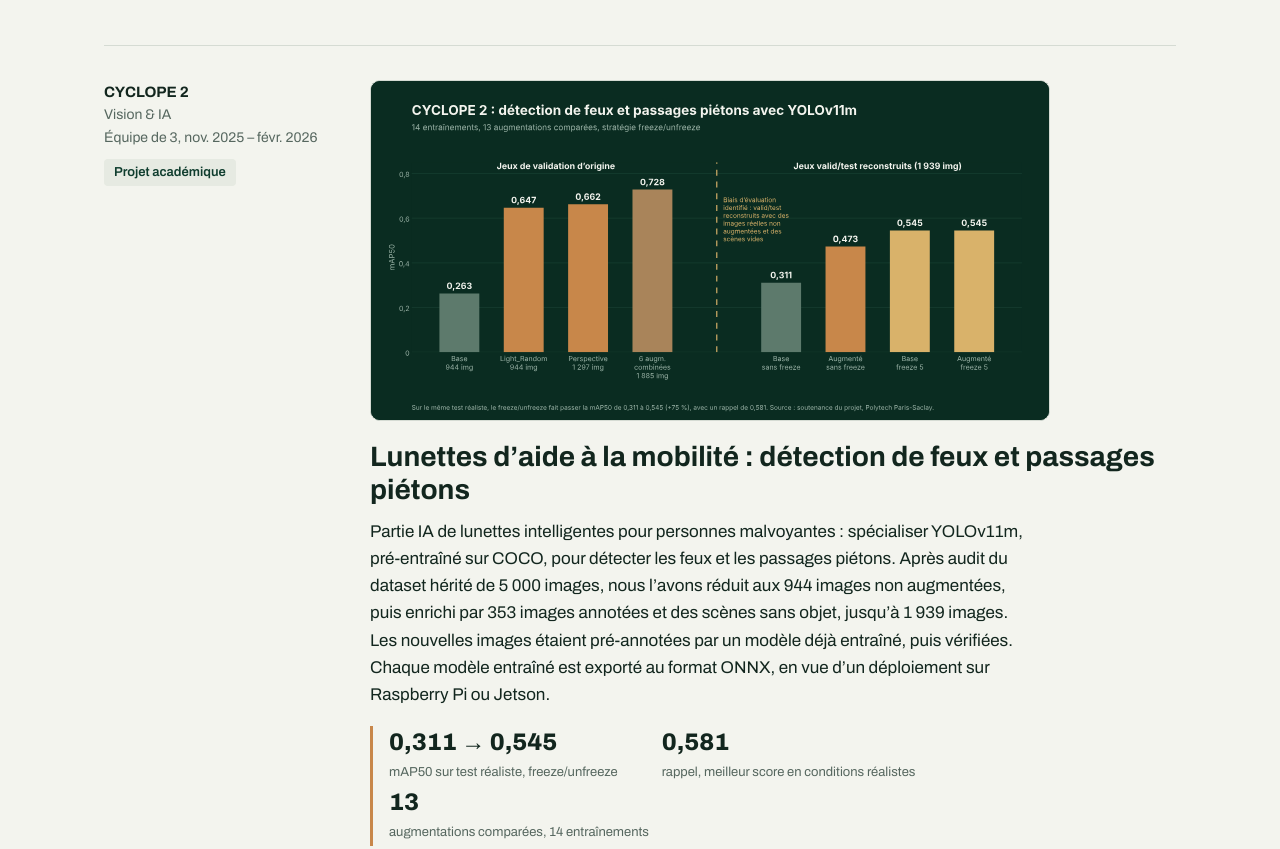
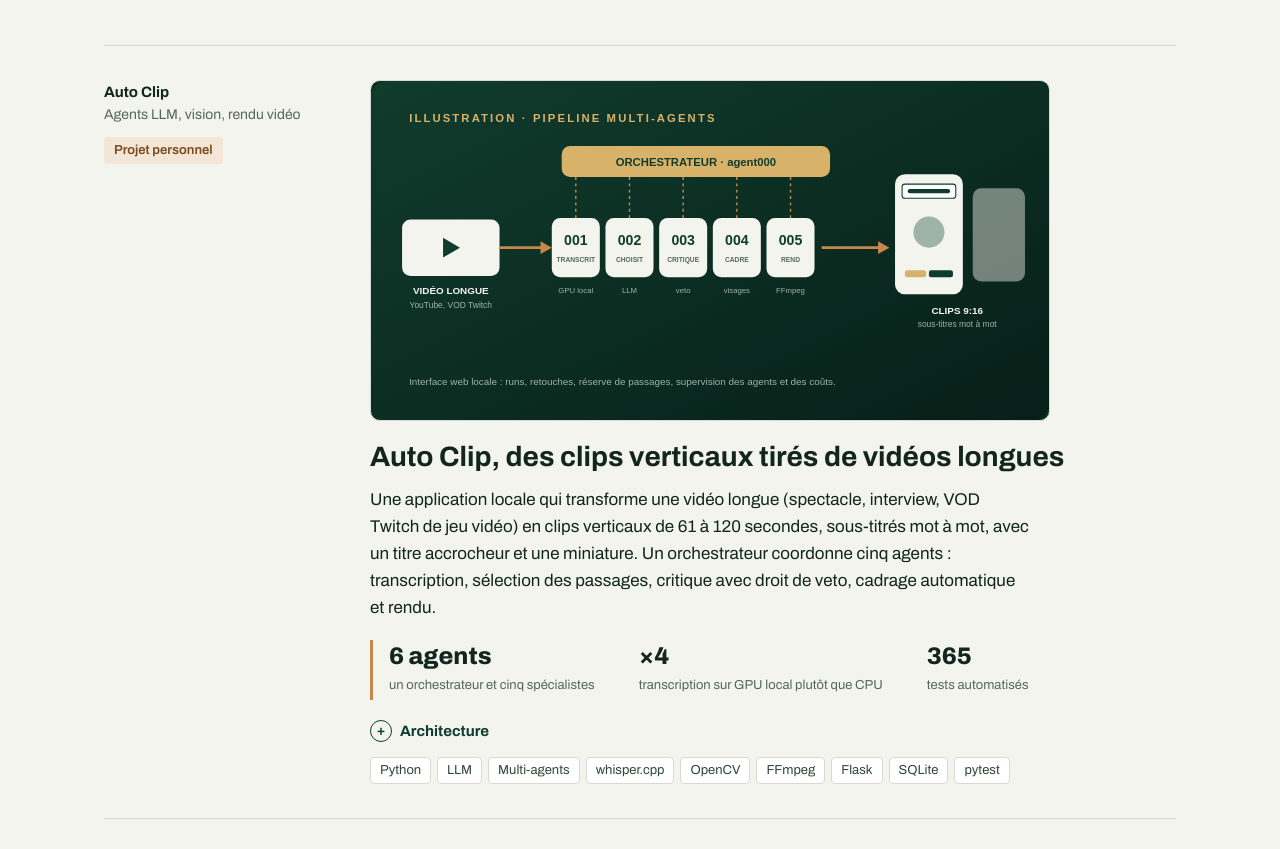
Before and after one commit to Fil37/Fil37.github.io, a plain HTML site: page index.html in a window 1280 px wide. Shown: the part 2702-3551 px from the top of the page. Drawn offline with Linux system fonts and the light colour scheme.

Commit message:
Add the Auto Clip project
Co-Authored-By: Claude Opus 5.5 <noreply@anthropic.com>

```diff
--- a/index.html
+++ b/index.html
@@ -394,6 +394,22 @@ footer .wrap{display:flex;justify-content:space-between;gap:16px;flex-wrap:wrap}
     </div>
   </article>
 
+  <article class="proj" data-cat="genai edge" data-type="perso">
+    <div class="side"><strong>Auto Clip</strong>Agents LLM, vision, rendu vidéo<span class="kind perso">Projet personnel</span></div>
+    <div>
+      <figure class="proj-visual"><img src="portfolio-assets/auto-clip.svg" alt="Illustration du pipeline Auto Clip : une vidéo longue traverse cinq agents coordonnés par un orchestrateur et devient des clips verticaux sous-titrés" loading="lazy" decoding="async"></figure>
+      <h3>Auto Clip, des clips verticaux tirés de vidéos longues</h3>
+      <p>Une application locale qui transforme une vidéo longue (spectacle, interview, VOD Twitch de jeu vidéo) en clips verticaux de 61 à 120 secondes, sous-titrés mot à mot, avec un titre accrocheur et une miniature. Un orchestrateur coordonne cinq agents : transcription, sélection des passages, critique avec droit de veto, cadrage automatique et rendu.</p>
+      <div class="figures">
+        <div><b>6 agents</b><span>un orchestrateur et cinq spécialistes</span></div>
+        <div><b>×4</b><span>transcription sur GPU local plutôt que CPU</span></div>
+        <div><b>365</b><span>tests automatisés</span></div>
+      </div>
+      <details><summary>Architecture</summary><p>La transcription tourne sur la carte graphique avec whisper.cpp (Vulkan) : 6 minutes au lieu de 24 sur le processeur pour la même vidéo. Un LLM choisit les passages et rédige titres et accroches ; des contrôles nommés rejettent les titres génériques, les accroches répétées ou les noms propres mal transcrits. Pour le jeu vidéo, les pics d’activité du chat Twitch et du son guident la sélection, et le cadrage détecte la webcam du streamer pour composer un écran partagé. Un critique indépendant peut refuser un clip. Le rendu passe par FFmpeg, l’état des runs et des coûts est suivi dans SQLite, et une interface Flask permet de retoucher un clip, d’en créer un à la main depuis la transcription ou de superviser la santé des agents.</p></details>
+      <ul class="tags"><li>Python</li><li>LLM</li><li>Multi-agents</li><li>whisper.cpp</li><li>OpenCV</li><li>FFmpeg</li><li>Flask</li><li>SQLite</li><li>pytest</li></ul>
+    </div>
+  </article>
+
   <article class="proj" data-cat="edge" data-type="acad">
     <div class="side"><strong>CYCLOPE 2</strong>Vision &amp; IA<br>Équipe de 3, nov. 2025 – févr. 2026<span class="kind">Projet académique</span></div>
     <div>
```
Also changed, not shown: portfolio-assets/auto-clip.svg (added).
